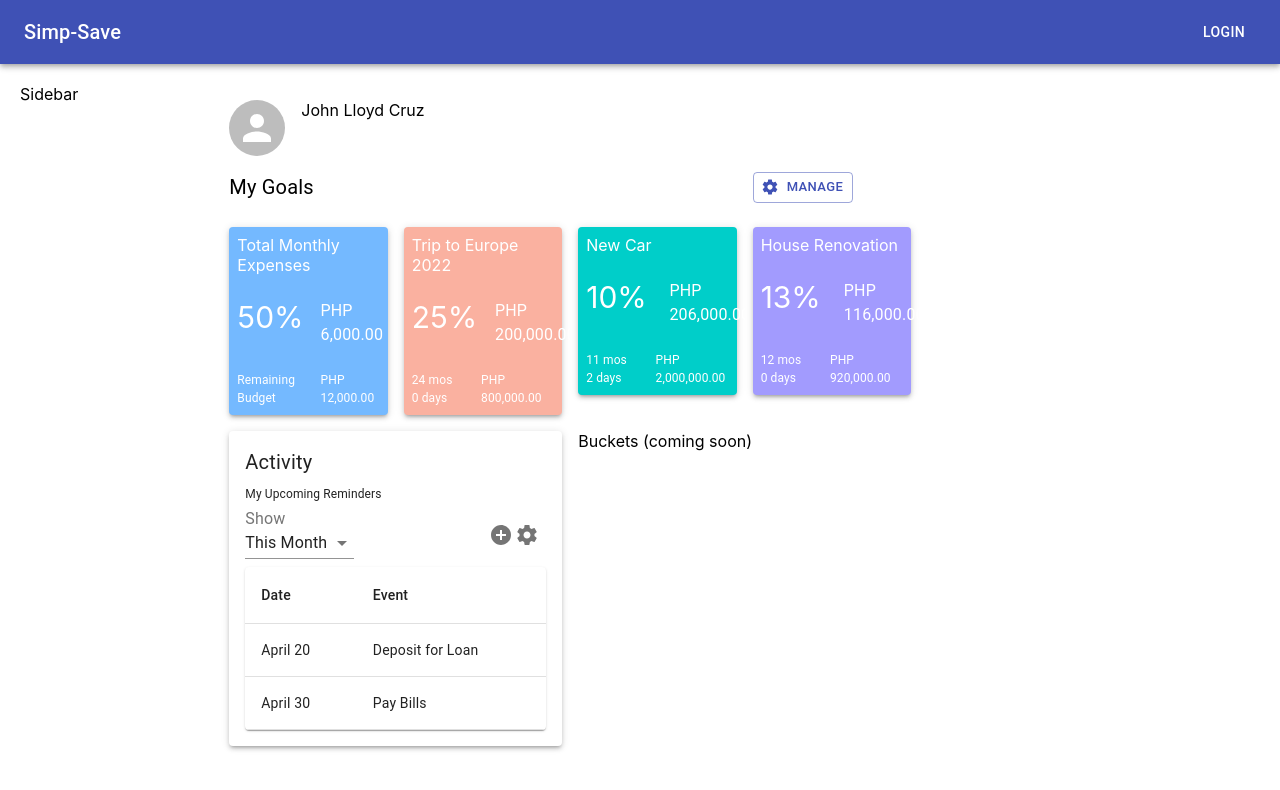
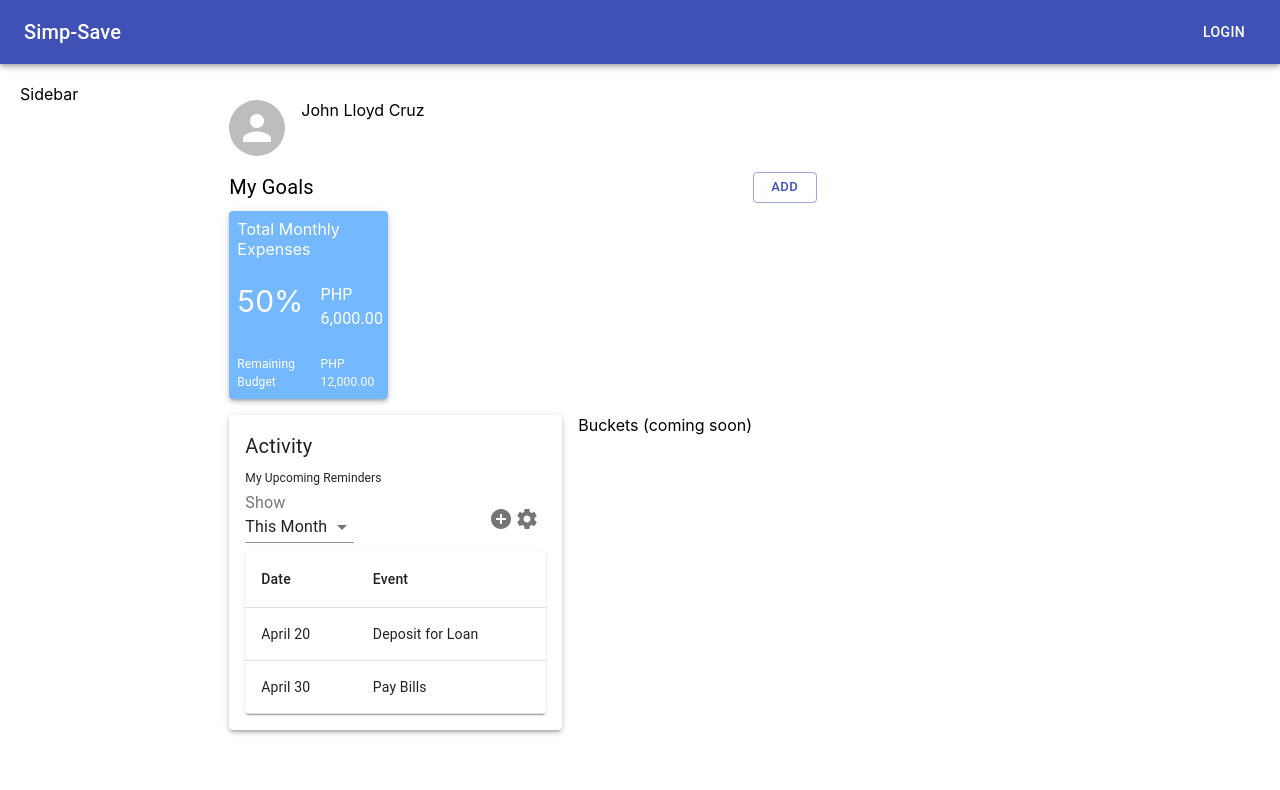
Before and after one commit to josephmeris/simp-save, a React (Create React App) app: page /usermaindashboard in a window 1280 px wide. Shown: the top 790 px of the page. Built offline with nearby package versions, Linux system fonts and the light colour scheme.

Commit message:
Add Capability to add Dynamic Goals

```diff
--- /dev/null
+++ b/src/Components/Dashboard/GoalContent.js
@@ -0,0 +1,47 @@
+import Grid from '@material-ui/core/Grid';
+import Paper from '@material-ui/core/Paper';
+import React, { Component } from 'react';
+import { withStyles } from "@material-ui/core/styles";
+import Typography from '@material-ui/core/Typography';
+
+const styles = theme => ({
+    paper: {
+      padding: theme.spacing(2),
+    },
+    totalExpenses: {
+      padding: theme.spacing(1),
+      color: "white",
+      background: "#a29bfe"
+    },
+    subText: {
+        fontSize: 12
+    },
+    mainAmountDisplay: {
+        fontWeight: "fontWeightBold"
+    },
+    percentageDisplay: {
+        fontWeight: "fontWeightBold",
+        fontSize: 30
+    }
+});
+
+class GoalContent extends Component {
+    render() {
+        const { classes } = this.props;
+        return (
+            <Grid item xs={2}>
+                    <Paper elevation={3} className={classes.totalExpenses}>
+                        <Grid container spacing={3}>
+                            <Grid item xs={12}>Dynamic Goal </Grid>
+                            <Grid item xs={6} className={classes.percentageDisplay}> 50% </Grid>
+                            <Grid item xs={6}><Typography className={classes.mainAmountDisplay}>PHP 6,000.00</Typography> </Grid>
+                            <Grid item xs={6}><Typography className={classes.subText}>Remaining Budget</Typography></Grid>
+                            <Grid item xs={6}><Typography className={classes.subText}>PHP 12,000.00</Typography></Grid>
+                        </Grid>
+                    </Paper>
+            </Grid>
+        );
+    }
+}
+
+export default withStyles(styles)(GoalContent);
--- a/src/Components/Dashboard/GoalsSummary.js
+++ b/src/Components/Dashboard/GoalsSummary.js
@@ -6,6 +6,7 @@ import { withStyles } from "@material-ui/core/styles";
 import Typography from '@material-ui/core/Typography';
 import SettingsRoundedIcon from '@material-ui/icons/SettingsRounded';
 import Button from '@material-ui/core/Button';
+import GoalContent from './GoalContent';
 
 const styles = theme => ({
       paper: {
@@ -15,21 +16,6 @@ const styles = theme => ({
         padding: theme.spacing(1),
         color: "white",
         background: "#74b9ff"
-      },
-      goal1: {
-        padding: theme.spacing(1),
-        color: "white",
-        background: "#fab1a0"
-      },
-      goal2: {
-        padding: theme.spacing(1),
-        color: "white",
-        background: "#00cec9"
-      },
-      goal3: {
-        padding: theme.spacing(1),
-        color: "white",
-        background: "#a29bfe"
       },
       subText: {
           fontSize: 12
@@ -48,10 +34,25 @@ const styles = theme => ({
   });
 
 class GoalsSummary extends Component {
+  constructor(props) {
+    super(props);
+    this.state = {
+      goals: []
+    };
+  }
     render() {
 
     const { classes } = this.props;
-    const mainComponentSize = 2;
+    const addNewGoal =()=> {
+      //  restrict to 4 for the meantime
+       if (this.state.goals.length === 4) {
+         return;
+       }
+       const newGoal = {'goal': 'test'};
+       this.setState({
+            goals: [... this.state.goals, newGoal]
+       });
+    }
 
     return (
           <div>
@@ -63,14 +64,14 @@ class GoalsSummary extends Component {
                         variant="outlined"
                         color="primary"
                         className={classes.button}
-                        startIcon={<SettingsRoundedIcon />}                                                  >
-                        Manage
+                        onClick={addNewGoal}>
+                        Add
                   </Button>
                 </Grid>
               </Grid>
               <Grid container spacing={2}>
-               <Grid item xs={12} />
-                <Grid item xs={mainComponentSize}>
+              {/* Static Display */}
+              <Grid item xs={2}>
                     <Paper elevation={3} className={classes.totalExpenses}>
                         <Grid container spacing={3}>
                             <Grid item xs={12}>Total Monthly Expenses </Grid>
@@ -80,40 +81,10 @@ class GoalsSummary extends Component {
                             <Grid item xs={6}><Typography className={classes.subText}>PHP 12,000.00</Typography></Grid>
                         </Grid>
                     </Paper>
-                </Grid>
-                <Grid item xs={mainComponentSize}>
-                    <Paper elevation={3} className={classes.goal1}>
-                        <Grid container spacing={3}>
-                            <Grid item xs={12}>Trip to Europe 2022 </Grid>
-                            <Grid item xs={6} className={classes.percentageDisplay}> 25% </Grid>
-                            <Grid item xs={6}><Typography className={classes.mainAmountDisplay}>PHP 200,000.00</Typography></Grid>
-                            <Grid item xs={5}><Typography className={classes.subText}>24 mos 0 days</Typography></Grid>
-                            <Grid item xs={7}><Typography className={classes.subText}>PHP 800,000.00</Typography></Grid>
-                        </Grid>
-                    </Paper>
-                </Grid>
-                <Grid item xs={mainComponentSize}>
-                    <Paper elevation={3} className={classes.goal2}>
-                        <Grid container spacing={3}>
-                            <Grid item xs={12}>New Car </Grid>
-                            <Grid item xs={6} className={classes.percentageDisplay}> 10% </Grid>
-                            <Grid item xs={6}><Typography className={classes.mainAmountDisplay}>PHP 206,000.00</Typography> </Grid>
-                            <Grid item xs={5}><Typography className={classes.subText}>11 mos 2 days</Typography></Grid>
-                            <Grid item xs={7}><Typography className={classes.subText}>PHP 2,000,000.00</Typography> </Grid>
-                        </Grid>
-                    </Paper>
-                </Grid>
-                <Grid item xs={mainComponentSize}>
-                     <Paper elevation={3} className={classes.goal3}>
-                        <Grid container spacing={3}>
-                            <Grid item xs={12}>House Renovation </Grid>
-                            <Grid item xs={6} className={classes.percentageDisplay}> 13% </Grid>
-                            <Grid item xs={6}><Typography className={classes.mainAmountDisplay}>PHP 116,000.00</Typography> </Grid>
-                            <Grid item xs={5}><Typography className={classes.subText}>12 mos 0 days</Typography> </Grid>
-                            <Grid item xs={7}><Typography className={classes.subText}>PHP 920,000.00</Typography></Grid>
-                        </Grid>
-                    </Paper>
-                </Grid>
+              </Grid>
+                  { this.state.goals.map(goal => (
+                      <GoalContent />
+                  ))}
               </Grid>
           </div>
       )
```
